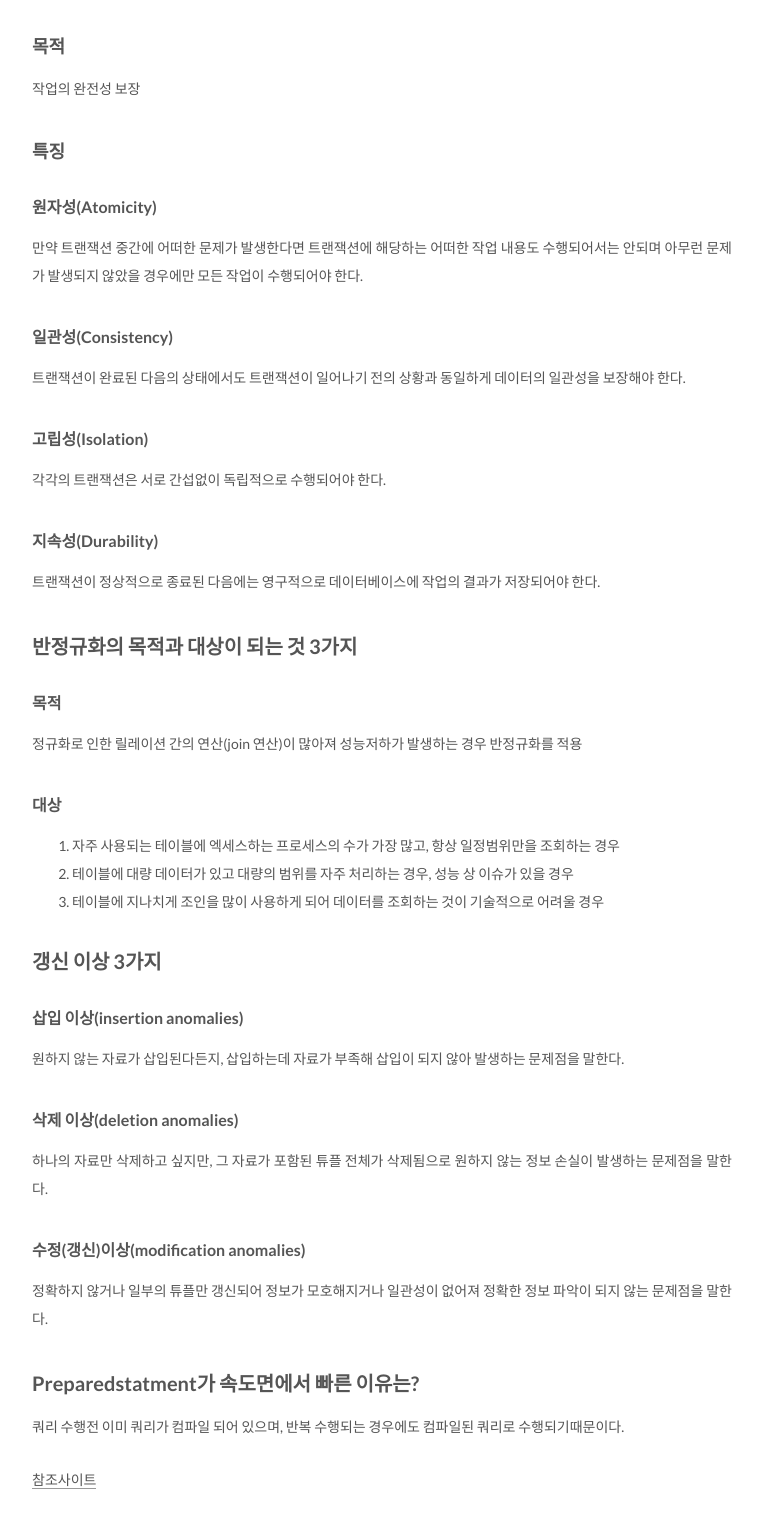
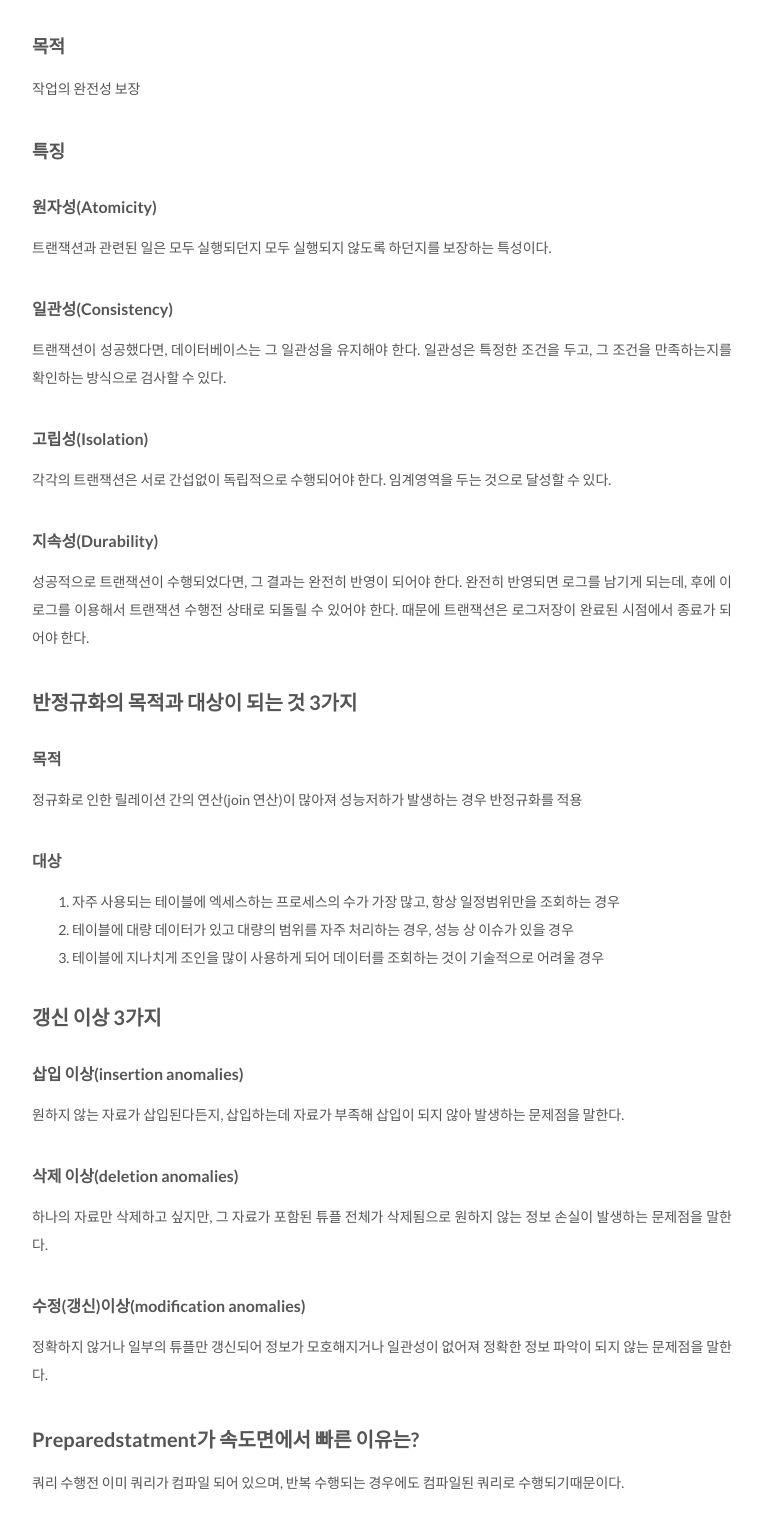
Before and after one commit to quarl894/quarl894.github.io, a Jekyll site: the page built from _posts/2018-02-08-Study CS 7일차(데이터베이스).md, in a window 1280 px wide, cut to the strip 2492-4007 px from the top of the page. Shown: the whole strip, without its empty margins (258-1021 px from the left). Built offline with Jekyll 4.4.1, drawn with Linux system fonts in a browser that asks for light colours; comment, search, counter and statistics services are not loaded.

Commit message:
Study CS 7일차(데이터베이스)

```diff
--- a/_posts/2018-02-08-Study CS 7일차(데이터베이스).md
+++ b/_posts/2018-02-08-Study CS 7일차(데이터베이스).md
@@ -86,19 +86,19 @@ hash table을 사용하게 된다면 = 연산이 아닌 부호 연산에서 문
 
 #### 원자성(Atomicity)
 
-만약 트랜잭션 중간에 어떠한 문제가 발생한다면 트랜잭션에 해당하는 어떠한 작업 내용도 수행되어서는 안되며 아무런 문제가 발생되지 않았을 경우에만 모든 작업이 수행되어야 한다.
+트랜잭션과 관련된 일은 모두 실행되던지 모두 실행되지 않도록 하던지를 보장하는 특성이다.
 
 #### 일관성(Consistency)
 
-트랜잭션이 완료된 다음의 상태에서도 트랜잭션이 일어나기 전의 상황과 동일하게 데이터의 일관성을 보장해야 한다.
+트랜잭션이 성공했다면, 데이터베이스는 그 일관성을 유지해야 한다. 일관성은 특정한 조건을 두고, 그 조건을 만족하는지를 확인하는 방식으로 검사할 수 있다.
 
 #### 고립성(Isolation)
 
-각각의 트랜잭션은 서로 간섭없이 독립적으로 수행되어야 한다.
+각각의 트랜잭션은 서로 간섭없이 독립적으로 수행되어야 한다. 임계영역을 두는 것으로 달성할 수 있다.
 
 #### 지속성(Durability)
 
-트랜잭션이 정상적으로 종료된 다음에는 영구적으로 데이터베이스에 작업의 결과가 저장되어야 한다.
+성공적으로 트랜잭션이 수행되었다면, 그 결과는 완전히 반영이 되어야 한다. 완전히 반영되면 로그를 남기게 되는데, 후에 이 로그를 이용해서 트랜잭션 수행전 상태로 되돌릴 수 있어야 한다. 때문에 트랜잭션은 로그저장이 완료된 시점에서 종료가 되어야 한다.
 
 ## 반정규화의 목적과 대상이 되는 것 3가지
 
```
